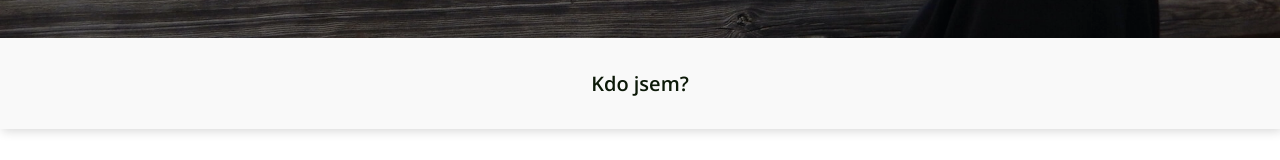
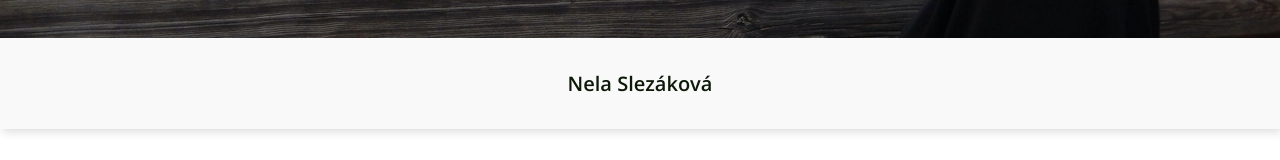
Before and after one commit to NelliaS/personal-webpage, a Next.js app: page /nela in a window 1280 px wide. Shown: the part 450-610 px from the top of the page. Built offline with nearby package versions, Linux system fonts and the light colour scheme.

Commit message:
change in text

```diff
--- a/src/pages/nela.tsx
+++ b/src/pages/nela.tsx
@@ -24,7 +24,7 @@ const Nela: NextPage = () => {
       </div>
 
       <section className={styles.content__block1}>
-        <h2>Kdo jsem?</h2>
+        <h2>Nela Slezáková</h2>
       </section>
 
       <section className={styles.content__block2}>
```
